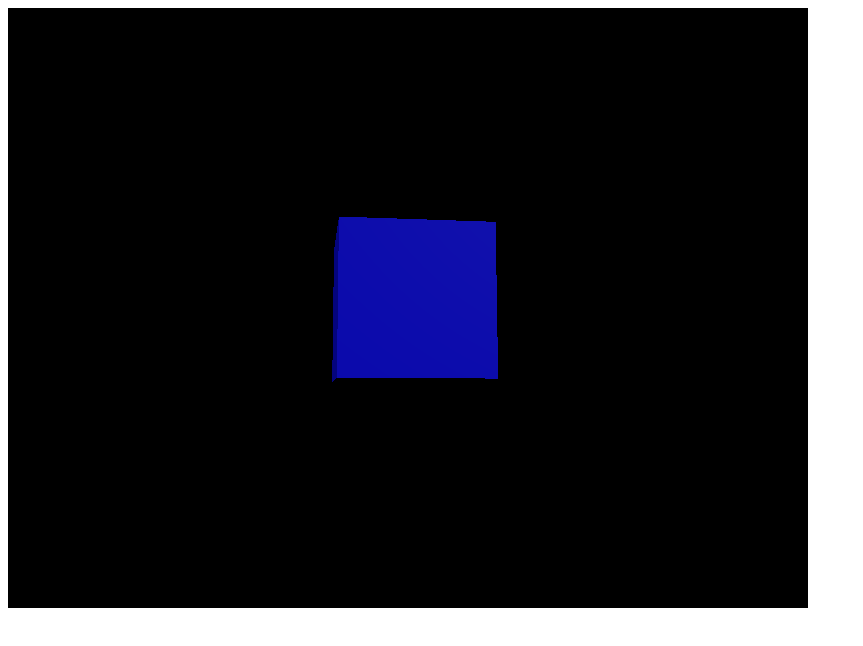
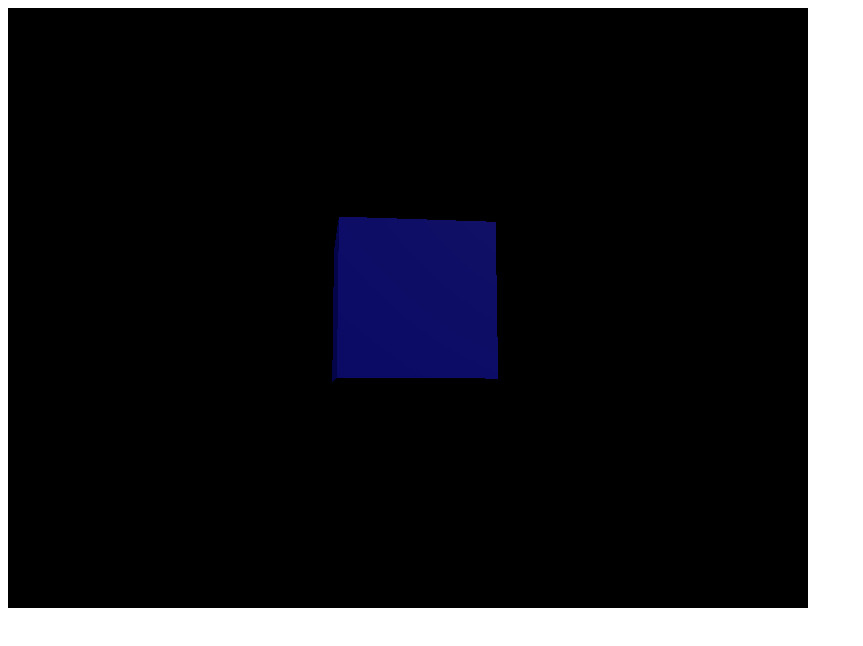
Before and after one commit to Shiryu0909/CG-lesson, a plain HTML site: page index.html in a window 1280 px wide. Shown: the whole page, without its empty margins (0-863 px from the left). Drawn offline with nearby package versions, Linux system fonts and the light colour scheme.

Commit message:
Update index.html

```diff
--- a/index.html
+++ b/index.html
@@ -30,7 +30,7 @@
 
     // 箱を作成
     var geometry = new THREE.BoxGeometry(1, 1, 1);
-    var material = new THREE.MeshPhongMaterial({ color: 0x1110ff });
+    var material = new THREE.MeshPhongMaterial({ color: 0x111099 });
     var box = new THREE.Mesh(geometry, material);
     box.position.z = -5;
     scene.add(box);
```
